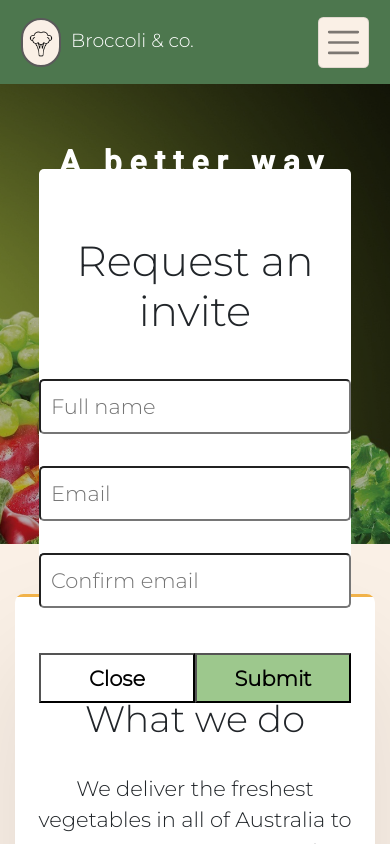
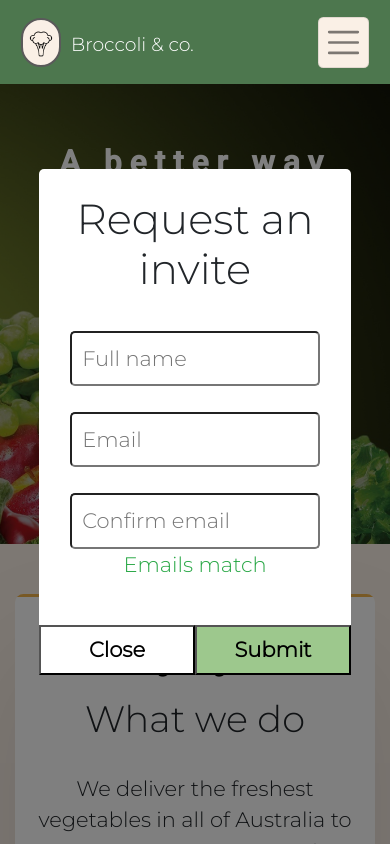
Before and after one commit to Chamma89/broccoli-and-co, a React (Create React App) app: page / in a window 390 px wide. Both pictures are taken after a click on the button "REQUEST AN INVITE". Shown: the top 844 px of the page. Built offline with nearby package versions, Linux system fonts and the light colour scheme.

Commit message:
Form validation, Modal UI fix, Modal scss file

```diff
--- a/public/index.html
+++ b/public/index.html
@@ -14,12 +14,12 @@
       href="https://fonts.googleapis.com/css2?family=Arvo:ital,wght@0,400;0,700;1,400;1,700&family=Montserrat:wght@300&family=Roboto:wght@500&display=swap"
       rel="stylesheet"
     />
-    <link
+    <!-- <link
       rel="stylesheet"
       href="https://maxcdn.bootstrapcdn.com/bootstrap/4.5.0/css/bootstrap.min.css"
       integrity="sha384-9aIt2nRpC12Uk9gS9baDl411NQApFmC26EwAOH8WgZl5MYYxFfc+NcPb1dKGj7Sk"
       crossorigin="anonymous"
-    />
+    /> -->
 
     <!--
       manifest.json provides metadata used when your web app is installed on a
--- a/src/components/Main.js
+++ b/src/components/Main.js
@@ -15,13 +15,17 @@ function Main() {
   const [responsePost, setResponsePost] = useState("");
   const [name, setName] = useState("");
   const [email, setEmail] = useState("");
-
-  // function decrementCount(){
-  //   setCount(prevCount => prevCount - 1)
-  // }
+  const [confirmEmail, setConfirmEmail] = useState("");
+  const [emailsMatch, setEmailsMatch] = useState(false);
+  const [confirmMessage, setConfirmMessage] = useState("");
 
   const onSubmit = (e) => {
     e.preventDefault();
+
+    if (email != confirmEmail) {
+      return false;
+    }
+
     const requestOptions = {
       method: "POST",
       headers: { "Content-Type": "application/json" },
@@ -32,22 +36,28 @@ function Main() {
       "https://l94wc2001h.execute-api.ap-southeast-2.amazonaws.com/prod/fake-auth",
       requestOptions
     ).then((response) => {
-      // if (response.status == 200) {
-      //   setSucceededPost(true);
-      //   console.log("shdshdjshdjksh");
-      // } else if (response.status == 400) {
-      //   setFailedPost({ failedPost: true });
-      //   console.log("done");
-      // }
-      // console.log(succeededPost);
-      // console.log(failedPost);
-      setResponsePost(response.status);
+      setResponsePost(() => setResponsePost(response.status));
       return response.json();
     });
+
     // .then((data) => setPostId(data.id));
   };
 
-  useEffect(() => {}, [responsePost]);
+  function matchingEmails() {
+    if (email == confirmEmail) {
+      return <span className="text-success">Emails match</span>;
+    } else {
+      return <span className="text-danger">Emails don't match</span>;
+    }
+  }
+
+  useEffect(() => {
+    if (email != confirmEmail) {
+      setEmailsMatch(false);
+    } else {
+      setEmailsMatch(true);
+    }
+  }, [confirmEmail]);
 
   return (
     <div className="main-body">
@@ -63,6 +73,11 @@ function Main() {
             <span>Request an invite</span>
           </button>
           <Modal
+            style={{
+              overlay: {
+                backgroundColor: "rgba(255, 255, 255, 0.75)",
+              },
+            }}
             isOpen={modalIsOpen}
             onRequestClose={() => setModalIsOpen(false)}
             aria={{
@@ -73,23 +88,35 @@ function Main() {
             className="main-body__modal"
           >
             <form onSubmit={onSubmit}>
-              {responsePost == 200 ? <h1>what</h1> : null}
+              <span className="text-danger">
+                {responsePost == 400 ? "Error 400" : ""}
+              </span>
               <div className="main-body__modal__content">
                 <h2>Request an invite</h2>
                 <input
                   type="text"
                   placeholder="Full name"
                   value={name}
+                  minLength="3"
                   onChange={(e) => setName(e.currentTarget.value)}
+                  required
                 />
                 <input
                   type="email"
                   placeholder="Email"
                   value={email}
                   onChange={(e) => setEmail(e.currentTarget.value)}
+                  required
                 />
-                <input type="email" placeholder="Confirm email" />
+                <input
+                  type="email"
+                  placeholder="Confirm email"
+                  value={confirmEmail}
+                  onChange={(e) => setConfirmEmail(e.currentTarget.value)}
+                  required
+                />
               </div>
+              <span>{matchingEmails()}</span>
               <div className="main-body__modal__buttons">
                 <button
                   className="main-body__modal__buttons--close"
--- a/src/styles/_Main.scss
+++ b/src/styles/_Main.scss
@@ -1,5 +1,6 @@
 @import "./Variables";
 @import "./Functions";
+@import "./Modal";
 
 .main-body {
   &__image {
@@ -123,84 +124,6 @@
     }
   }
 }
-
-// Modal styling
-
-.ReactModal__Overlay.ReactModal__Overlay--after-open {
-  background-color: rgb(255, 255, 255) !important;
-  border-radius: 5px;
-  bottom: 0;
-  top: 30% !important;
-  width: 20%;
-  height: 50%;
-  left: 40% !important;
-  right: 0;
-  position: absolute;
-}
-
-.ReactModal__Overlay {
-  opacity: 0;
-  transition: opacity 500ms ease-in-out;
-}
-
-.ReactModal__Overlay--after-open {
-  opacity: 1;
-}
-
-.ReactModal__Overlay--before-close {
-  opacity: 0;
-}
-
-.main-body__modal {
-  align-items: center;
-  display: flex;
-  flex-direction: column;
-  height: 100%;
-  justify-content: center;
-  text-align: center;
-
-  &__content {
-    display: flex;
-    flex-direction: column;
-    height: 100%;
-    justify-content: space-between;
-
-    input {
-      border-radius: 5px;
-      padding: 10px;
-      width: 100%;
-    }
-
-    form {
-      display: flex;
-      flex-direction: column;
-      height: 100%;
-      justify-content: space-evenly;
-    }
-  }
-
-  &__buttons {
-    display: flex;
-    justify-content: space-between;
-    margin-top: 45px;
-    width: 100%;
-
-    button {
-      font-weight: 600;
-      height: 50px;
-      width: 50%;
-    }
-
-    &--close {
-      background: #fff;
-    }
-
-    &--submit {
-      background: $lightGreen;
-    }
-  }
-}
-
 // Various viewport styling
 
 @media only screen and (max-width: $breakpointMobile) {
@@ -221,13 +144,6 @@
 
   .our-purpose {
     grid-template-columns: 1fr;
-  }
-
-  .ReactModal__Overlay.ReactModal__Overlay--after-open {
-    top: 20% !important;
-    width: 80%;
-    height: 60%;
-    left: 10% !important;
   }
 }
 
@@ -250,11 +166,4 @@
   .our-purpose {
     grid-template-columns: 1fr;
   }
-
-  .ReactModal__Overlay.ReactModal__Overlay--after-open {
-    top: 20% !important;
-    width: 80%;
-    height: 60%;
-    left: 10% !important;
-  }
 }
--- /dev/null
+++ b/src/styles/_Modal.scss
@@ -0,0 +1,106 @@
+// Modal styling
+
+.ReactModal__Overlay.ReactModal__Overlay--after-open {
+  background-color: rgba(0, 0, 0, 0.5) !important;
+}
+
+.ReactModal__Content--after-open {
+  background-color: rgb(255, 255, 255) !important;
+  border-radius: 5px;
+  bottom: 0;
+  top: 30% !important;
+  width: 20%;
+  height: 40%;
+  left: 40% !important;
+  right: 0;
+  position: absolute;
+}
+
+.ReactModal__Overlay {
+  opacity: 0;
+  transition: opacity 500ms ease-in-out;
+}
+
+.ReactModal__Overlay--after-open {
+  opacity: 1;
+}
+
+.ReactModal__Overlay--before-close {
+  opacity: 0;
+}
+
+.main-body__modal {
+  align-items: center;
+  display: flex;
+  flex-direction: column;
+  justify-content: center;
+  text-align: center;
+
+  &__content {
+    display: flex;
+    flex-direction: column;
+    height: 100%;
+    justify-content: space-between;
+    margin: auto;
+    width: 80%;
+
+    input {
+      border-radius: 5px;
+      padding: 10px;
+      width: 100%;
+    }
+
+    h2 {
+      padding-top: 25px;
+    }
+  }
+
+  &__buttons {
+    display: flex;
+    justify-content: space-between;
+    margin-top: 45px;
+    width: 100%;
+
+    button {
+      font-weight: 600;
+      height: 50px;
+      width: 50%;
+    }
+
+    &--close {
+      background: #fff;
+    }
+
+    &--submit {
+      background: $lightGreen;
+    }
+  }
+
+  form {
+    display: flex;
+    flex-direction: column;
+    height: 100%;
+    justify-content: space-between;
+    width: 100%;
+  }
+}
+
+// Viewport change styling
+
+@media only screen and (max-width: $breakpointMobile) {
+  .ReactModal__Content--after-open {
+    top: 20% !important;
+    width: 80%;
+    height: 60%;
+    left: 10% !important;
+  }
+}
+
+@media only screen and (max-width: $breakpointTablet) {
+  .ReactModal__Content--after-open {
+    top: 20% !important;
+    width: 80%;
+    height: 60%;
+    left: 10% !important;
+  }
+}
--- a/src/styles/_Nav.scss
+++ b/src/styles/_Nav.scss
@@ -66,6 +66,7 @@
   .nav {
     .title {
       font-size: 0.9rem;
+      position: unset;
     }
 
     &__nav-link {
```
